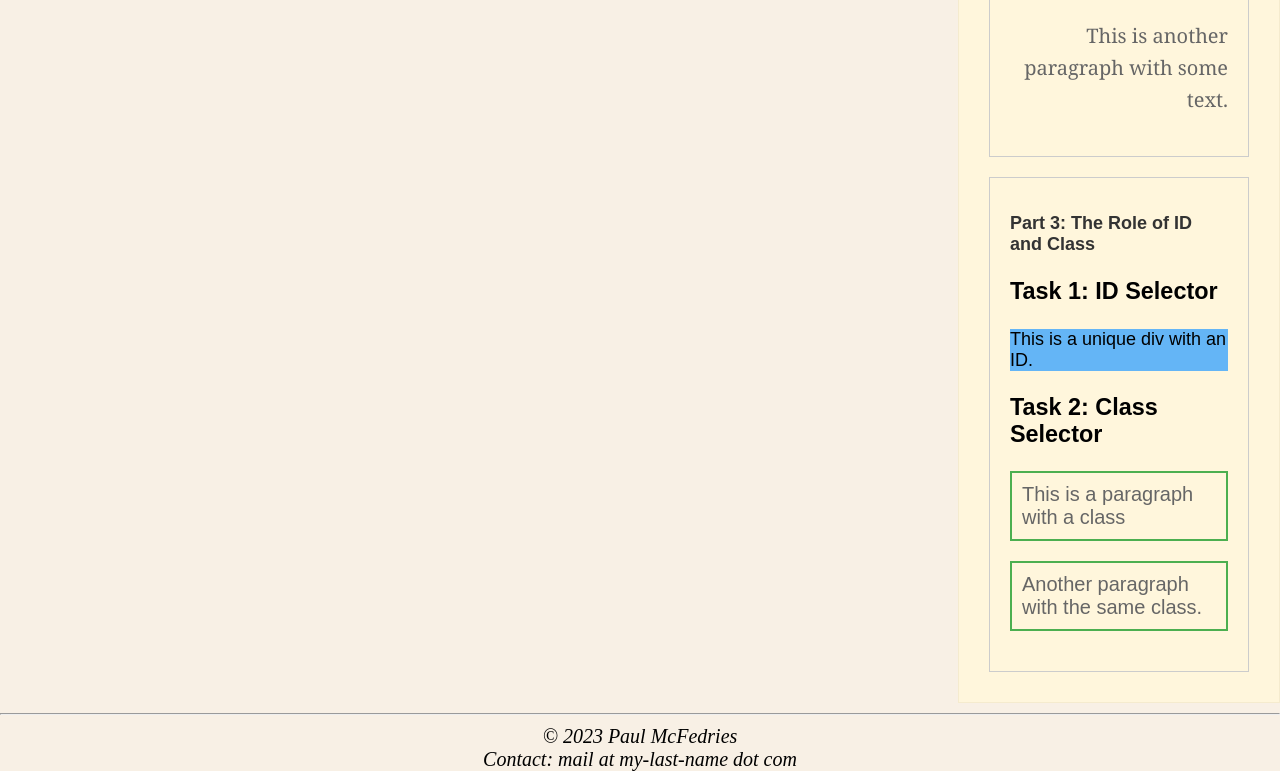
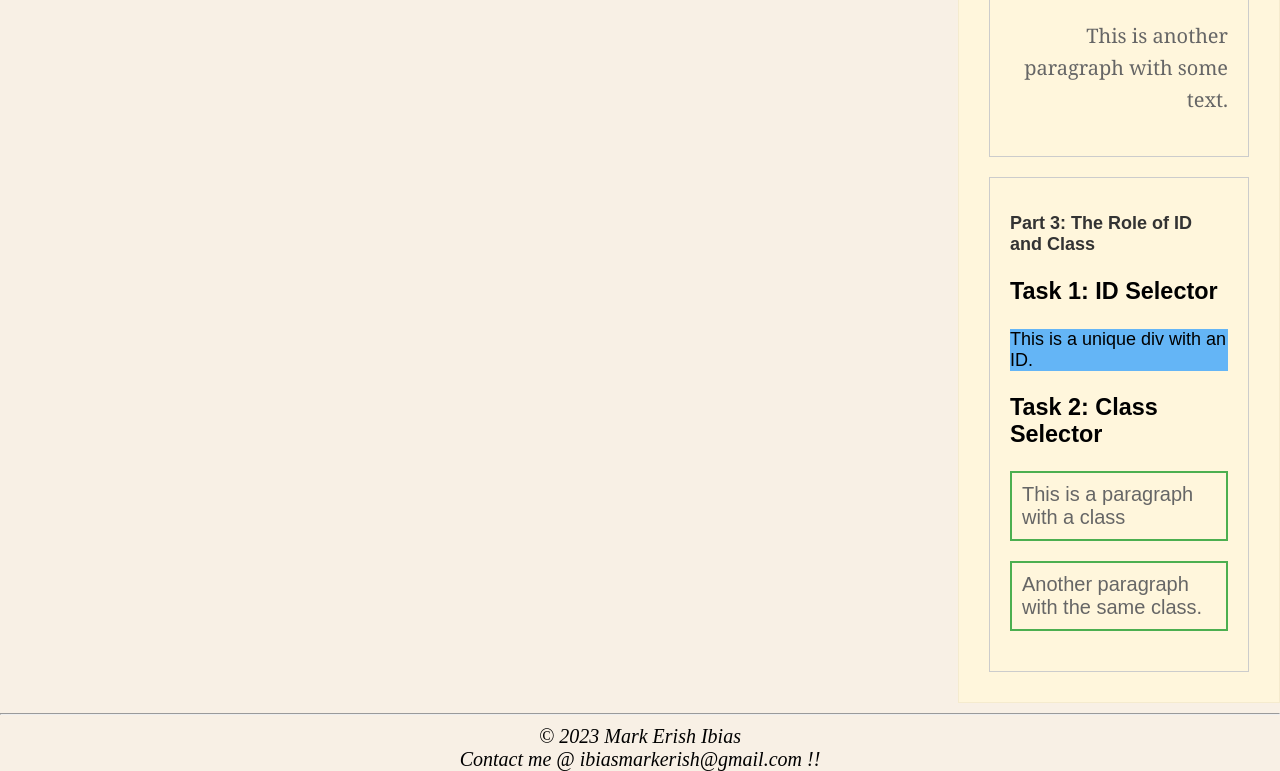
Before and after one commit to MarkErish/Modified, a plain HTML site: page index.html in a window 1280 px wide. Shown: the part 1157-1928 px from the top of the page. Drawn offline with Linux system fonts and the light colour scheme.

Commit message:
Update index.html

```diff
--- a/index.html
+++ b/index.html
@@ -121,8 +121,8 @@
     </div>
     <div class="footer">
         <hr>
-        &copy; 2023 Paul McFedries<br>
-        Contact: mail at my-last-name dot com
+        &copy; 2023 Mark Erish Ibias<br>
+        Contact me @ ibiasmarkerish@gmail.com !!
     </div>
 </body>
 
```
